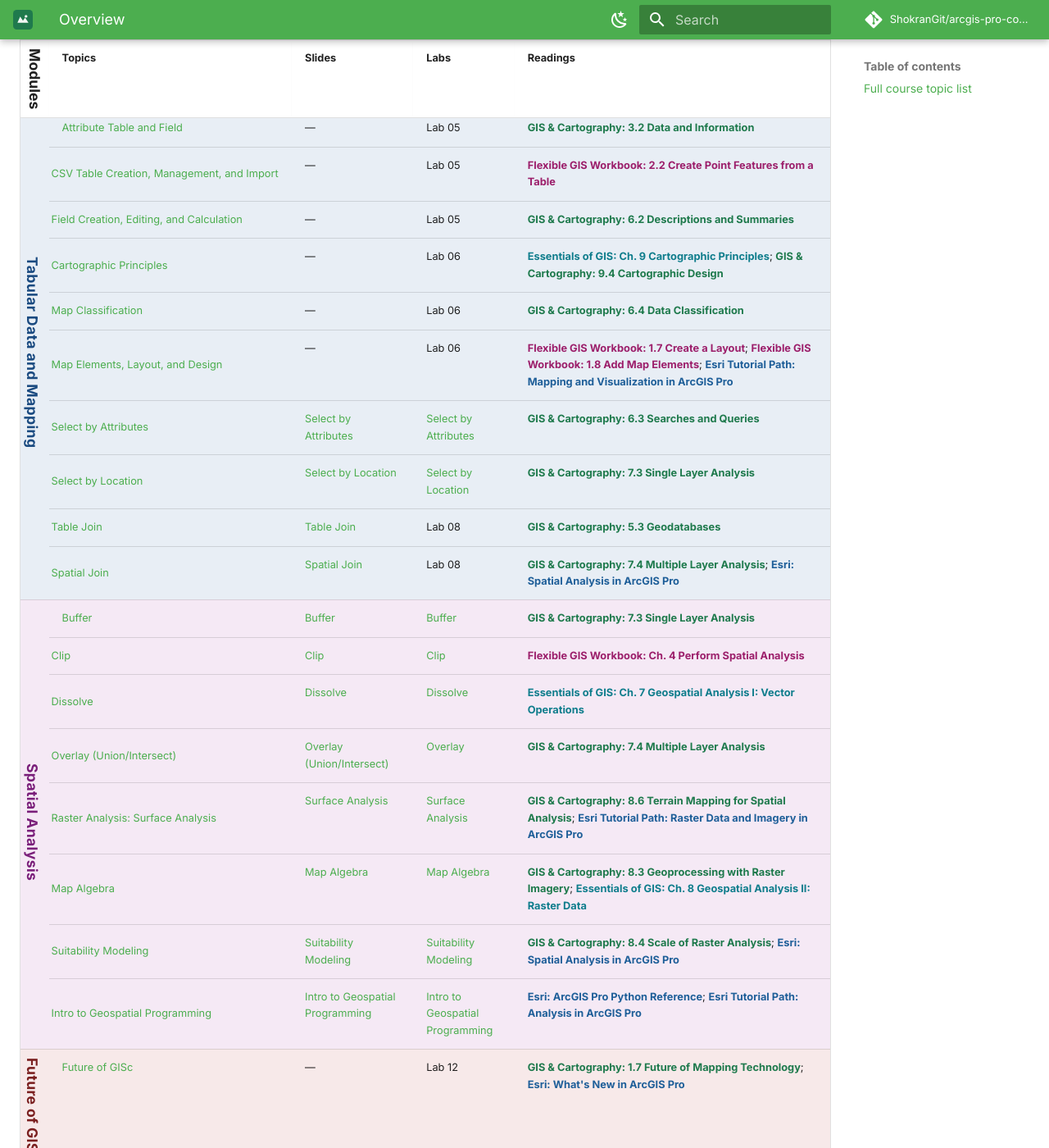
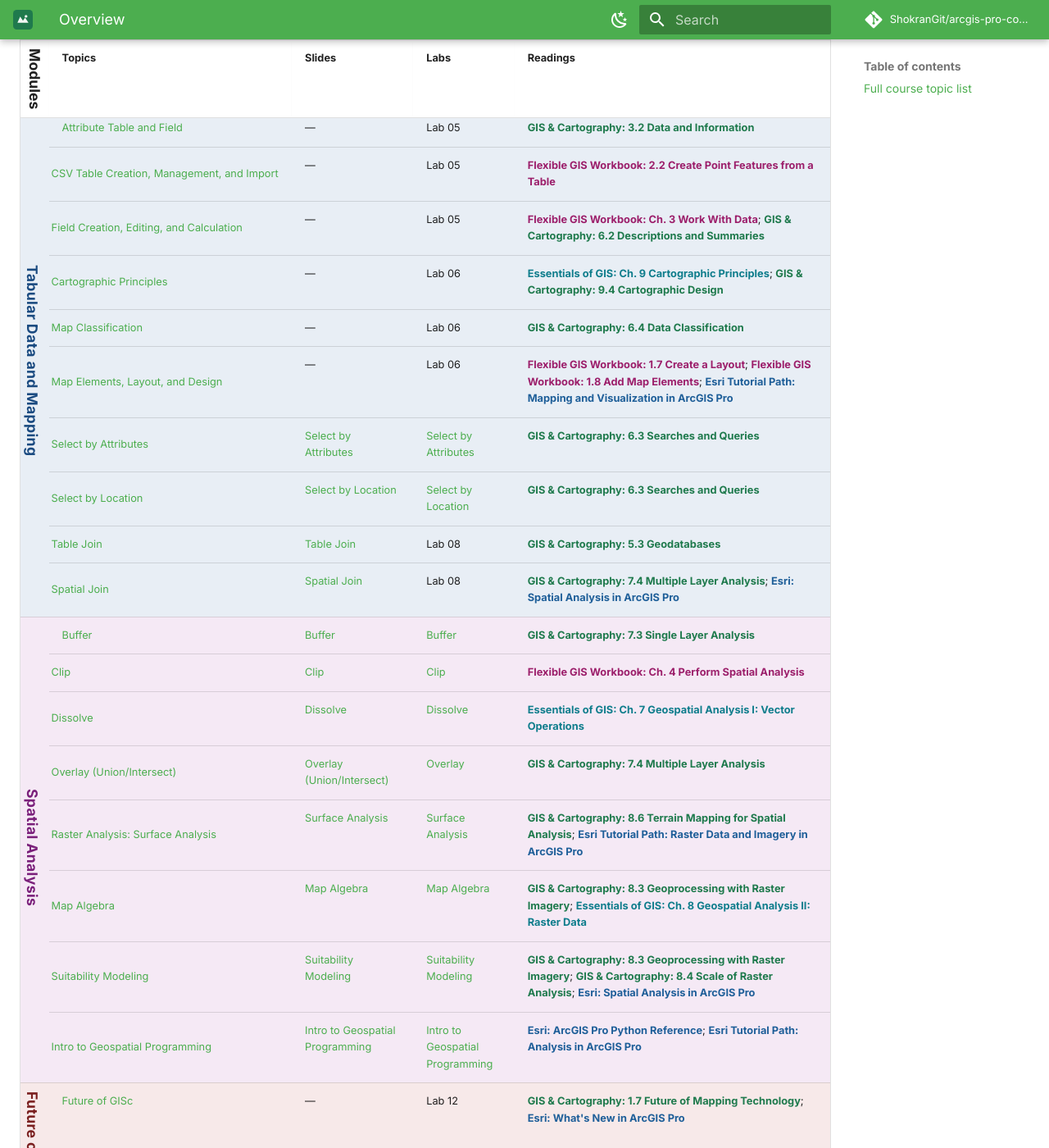
Before and after one commit to ShokranGit/arcgis-pro-course, an MkDocs documentation site: the page built from docs/lessons/index.md, in a window 1280 px wide and 1400 px high, scrolled down 1222 px. Shown: the whole window at 82% size. Built offline with MkDocs 1.6.1 and Material for MkDocs 9.7.7, drawn with Linux system fonts in a browser that asks for light colours; comment, search, counter and statistics services are not loaded.

Commit message:
Fix reading citations: Select by Location, Field Creation/Editing/Calculation, Suitability Modeling

```diff
--- a/docs/lessons/index.md
+++ b/docs/lessons/index.md
@@ -22,12 +22,12 @@ A date-free, college-agnostic view of every topic in the course. This list isn't
 | <span class="module-badge module-intro">Introduction, Foundations, and Data Management</span> | [Coordinate and Projection Systems](../concepts/coordinate-systems.md) | [Coordinate and Projection Systems](../slides/projection.md) | Lab 04 | [GIS & Cartography: 2.3 Datums, Coordinate Systems, and Map Projections](https://slcc.pressbooks.pub/maps/chapter/2-3/){: .src-cartography}; [Flexible GIS Workbook: 1.4 Change the Map Projection](https://mlpp.pressbooks.pub/flexiblegisworkbookpro/chapter/1-4-change-the-map-projection/){: .src-workbook} |
 | <span class="module-badge module-tabular">Tabular Data and Mapping</span> | [Attribute Table and Field](../concepts/attribute-tables.md) | — | Lab 05 | [GIS & Cartography: 3.2 Data and Information](https://slcc.pressbooks.pub/maps/chapter/3-2/){: .src-cartography} |
 | <span class="module-badge module-tabular">Tabular Data and Mapping</span> | [CSV Table Creation, Management, and Import](03c-tabular-data-management.md) | — | Lab 05 | [Flexible GIS Workbook: 2.2 Create Point Features from a Table](https://mlpp.pressbooks.pub/flexiblegisworkbookpro/chapter/2-2-create-point-features-from-a-table/){: .src-workbook} |
-| <span class="module-badge module-tabular">Tabular Data and Mapping</span> | [Field Creation, Editing, and Calculation](03c-tabular-data-management.md) | — | Lab 05 | [GIS & Cartography: 6.2 Descriptions and Summaries](https://slcc.pressbooks.pub/maps/chapter/6-2/){: .src-cartography} |
+| <span class="module-badge module-tabular">Tabular Data and Mapping</span> | [Field Creation, Editing, and Calculation](03c-tabular-data-management.md) | — | Lab 05 | [Flexible GIS Workbook: Ch. 3 Work With Data](https://mlpp.pressbooks.pub/flexiblegisworkbookpro/part/work-with-data/){: .src-workbook}; [GIS & Cartography: 6.2 Descriptions and Summaries](https://slcc.pressbooks.pub/maps/chapter/6-2/){: .src-cartography} |
 | <span class="module-badge module-tabular">Tabular Data and Mapping</span> | [Cartographic Principles](04-symbology-map-design.md) | — | Lab 06 | [Essentials of GIS: Ch. 9 Cartographic Principles](https://saylordotorg.github.io/text_essentials-of-geographic-information-systems/s13-cartographic-principles.html){: .src-essentials}; [GIS & Cartography: 9.4 Cartographic Design](https://slcc.pressbooks.pub/maps/chapter/9-4/){: .src-cartography} |
 | <span class="module-badge module-tabular">Tabular Data and Mapping</span> | [Map Classification](04-symbology-map-design.md) | — | Lab 06 | [GIS & Cartography: 6.4 Data Classification](https://slcc.pressbooks.pub/maps/chapter/6-4/){: .src-cartography} |
 | <span class="module-badge module-tabular">Tabular Data and Mapping</span> | [Map Elements, Layout, and Design](04-symbology-map-design.md) | — | Lab 06 | [Flexible GIS Workbook: 1.7 Create a Layout](https://mlpp.pressbooks.pub/flexiblegisworkbookpro/chapter/1-7-create-a-layout/){: .src-workbook}; [Flexible GIS Workbook: 1.8 Add Map Elements](https://mlpp.pressbooks.pub/flexiblegisworkbookpro/chapter/1-8-add-map-elements/){: .src-workbook}; [Esri Tutorial Path: Mapping and Visualization in ArcGIS Pro](https://learn.arcgis.com/en/paths/mapping-and-visualization-in-arcgis-pro/){: .src-esri} |
 | <span id="select-by-attributes" class="module-badge module-tabular">Tabular Data and Mapping</span> | [Select by Attributes](03-selection-by-attribute.md) | [Select by Attributes](../slides/select-by-attributes.md) | [Select by Attributes](../labs/select-by-attributes/) | [GIS & Cartography: 6.3 Searches and Queries](https://slcc.pressbooks.pub/maps/chapter/6-3/){: .src-cartography} |
-| <span id="select-by-location" class="module-badge module-tabular">Tabular Data and Mapping</span> | [Select by Location](03b-selection-by-location.md) | [Select by Location](../slides/select-by-location.md) | [Select by Location](../labs/select-by-location/) | [GIS & Cartography: 7.3 Single Layer Analysis](https://slcc.pressbooks.pub/maps/chapter/7-3/){: .src-cartography} |
+| <span id="select-by-location" class="module-badge module-tabular">Tabular Data and Mapping</span> | [Select by Location](03b-selection-by-location.md) | [Select by Location](../slides/select-by-location.md) | [Select by Location](../labs/select-by-location/) | [GIS & Cartography: 6.3 Searches and Queries](https://slcc.pressbooks.pub/maps/chapter/6-3/){: .src-cartography} |
 | <span class="module-badge module-tabular">Tabular Data and Mapping</span> | [Table Join](../slides/table-join.md) | [Table Join](../slides/table-join.md) | Lab 08 | [GIS & Cartography: 5.3 Geodatabases](https://slcc.pressbooks.pub/maps/chapter/5-3/){: .src-cartography} |
 | <span class="module-badge module-tabular">Tabular Data and Mapping</span> | [Spatial Join](07-spatial-joins.md) | [Spatial Join](../slides/spatial-join.md) | Lab 08 | [GIS & Cartography: 7.4 Multiple Layer Analysis](https://slcc.pressbooks.pub/maps/chapter/7-4/){: .src-cartography}; [Esri: Spatial Analysis in ArcGIS Pro](https://doc.esri.com/en/arcgis-pro/latest/help/analysis/introduction/spatial-analysis-in-arcgis-pro.html){: .src-esri} |
 | <span id="buffer" class="module-badge module-spatial">Spatial Analysis</span> | [Buffer](05-geoprocessing.md) | [Buffer](../slides/geoprocessing-tools.md) | [Buffer](../labs/buffer/) | [GIS & Cartography: 7.3 Single Layer Analysis](https://slcc.pressbooks.pub/maps/chapter/7-3/){: .src-cartography} |
@@ -36,7 +36,7 @@ A date-free, college-agnostic view of every topic in the course. This list isn't
 | <span class="module-badge module-spatial" id="overlay">Spatial Analysis</span> | [Overlay (Union/Intersect)](05-geoprocessing.md) | [Overlay (Union/Intersect)](../slides/geoprocessing-tools.md) | [Overlay](../labs/overlay/) | [GIS & Cartography: 7.4 Multiple Layer Analysis](https://slcc.pressbooks.pub/maps/chapter/7-4/){: .src-cartography} |
 | <span id="surface-analysis" class="module-badge module-spatial">Spatial Analysis</span> | [Raster Analysis: Surface Analysis](06-raster-analysis.md) | [Surface Analysis](../slides/raster-data-analysis.md) | [Surface Analysis](../labs/surface-analysis/) | [GIS & Cartography: 8.6 Terrain Mapping for Spatial Analysis](https://slcc.pressbooks.pub/maps/chapter/8-6/){: .src-cartography}; [Esri Tutorial Path: Raster Data and Imagery in ArcGIS Pro](https://learn.arcgis.com/en/paths/using-raster-data-and-imagery-in-arcgis-pro/){: .src-esri} |
 | <span id="map-algebra" class="module-badge module-spatial">Spatial Analysis</span> | [Map Algebra](06-raster-analysis.md) | [Map Algebra](../slides/raster-data-analysis.md) | [Map Algebra](../labs/map-algebra/) | [GIS & Cartography: 8.3 Geoprocessing with Raster Imagery](https://slcc.pressbooks.pub/maps/chapter/8-3/){: .src-cartography}; [Essentials of GIS: Ch. 8 Geospatial Analysis II: Raster Data](https://saylordotorg.github.io/text_essentials-of-geographic-information-systems/s12-geospatial-analysis-ii-raster-.html){: .src-essentials} |
-| <span id="suitability-modeling" class="module-badge module-spatial">Spatial Analysis</span> | [Suitability Modeling](06-raster-analysis.md) | [Suitability Modeling](../slides/raster-data-analysis.md) | [Suitability Modeling](../labs/suitability-modeling/) | [GIS & Cartography: 8.4 Scale of Raster Analysis](https://slcc.pressbooks.pub/maps/chapter/8-4/){: .src-cartography}; [Esri: Spatial Analysis in ArcGIS Pro](https://doc.esri.com/en/arcgis-pro/latest/help/analysis/introduction/spatial-analysis-in-arcgis-pro.html){: .src-esri} |
+| <span id="suitability-modeling" class="module-badge module-spatial">Spatial Analysis</span> | [Suitability Modeling](06-raster-analysis.md) | [Suitability Modeling](../slides/raster-data-analysis.md) | [Suitability Modeling](../labs/suitability-modeling/) | [GIS & Cartography: 8.3 Geoprocessing with Raster Imagery](https://slcc.pressbooks.pub/maps/chapter/8-3/){: .src-cartography}; [GIS & Cartography: 8.4 Scale of Raster Analysis](https://slcc.pressbooks.pub/maps/chapter/8-4/){: .src-cartography}; [Esri: Spatial Analysis in ArcGIS Pro](https://doc.esri.com/en/arcgis-pro/latest/help/analysis/introduction/spatial-analysis-in-arcgis-pro.html){: .src-esri} |
 | <span class="module-badge module-spatial" id="intro-to-geospatial-programming">Spatial Analysis</span> | [Intro to Geospatial Programming](08-geospatial-programming.md) | [Intro to Geospatial Programming](../slides/arcgis-pro-ui-tour.md) | [Intro to Geospatial Programming](../labs/intro-to-geospatial-programming/) | [Esri: ArcGIS Pro Python Reference](https://doc.esri.com/en/arcgis-pro/latest/arcpy/main/arcgis-pro-arcpy-reference.html){: .src-esri}; [Esri Tutorial Path: Analysis in ArcGIS Pro](https://learn.arcgis.com/en/paths/analysis-in-arcgis-pro/){: .src-esri} |
 | <span class="module-badge module-ethics">Future of GISc</span> | [Future of GISc](09-future-of-gisc.md) | — | Lab 12 | [GIS & Cartography: 1.7 Future of Mapping Technology](https://slcc.pressbooks.pub/maps/chapter/1-7/){: .src-cartography}; [Esri: What's New in ArcGIS Pro](https://doc.esri.com/en/arcgis-pro/latest/get-started/whats-new-in-arcgis-pro.html){: .src-esri} |
 
```
